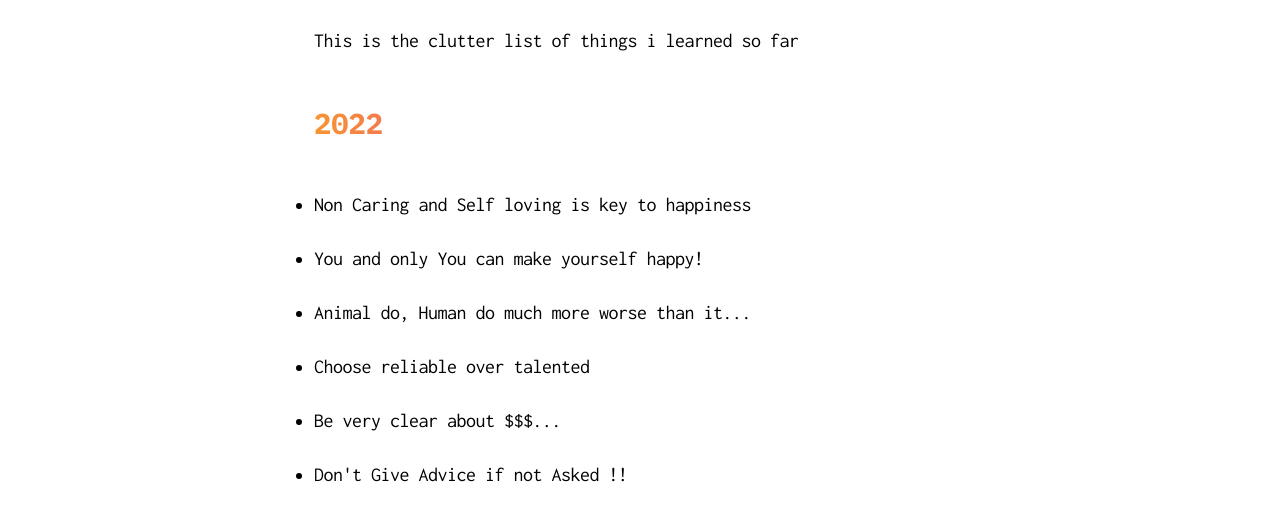
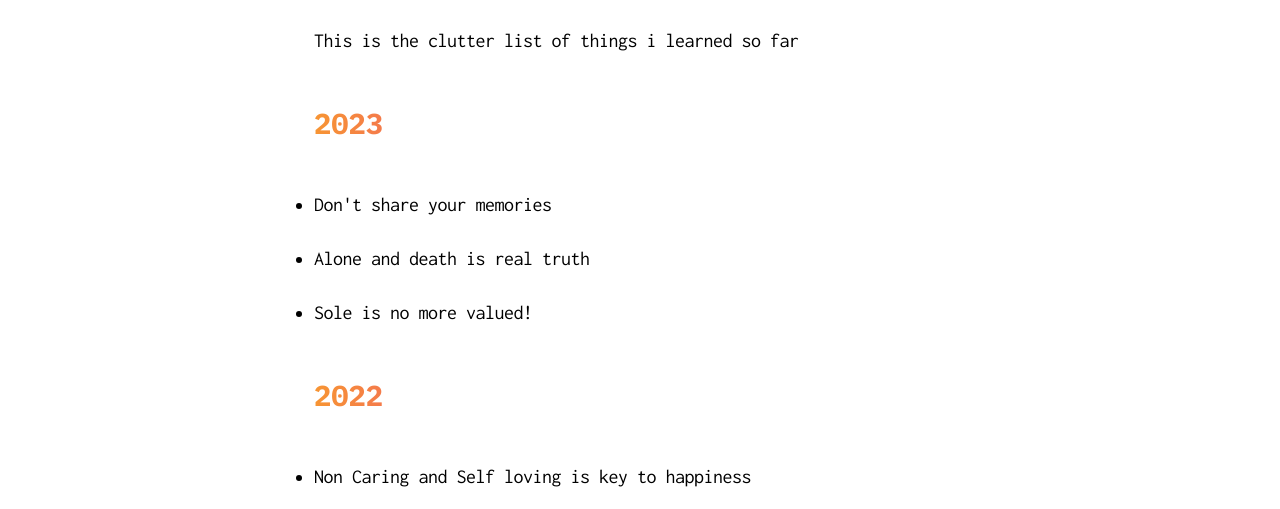
Before and after one commit to akazyti/akazyti.github.io, an Eleventy site: page src/blog/Lifelong Learnings.md in a window 1280 px wide. Shown: the part 291-800 px from the top of the page. Built offline with nearby package versions, Linux system fonts and the light colour scheme; Eleventy itself is replaced by a stand-in of ours; files that its build step writes are made by us from their sources.

Commit message:
chore: learnings

```diff
--- a/src/blog/Lifelong Learnings.md
+++ b/src/blog/Lifelong Learnings.md
@@ -10,6 +10,12 @@ description: Things that are different in life than what is thought to us
 # Things i learned so far
 
 This is the clutter list of things i learned so far
+
+### 2023
+
+- Don't share your memories
+- Alone and death is real truth
+- Sole is no more valued!
 
 ### 2022
 - Non Caring and Self loving is key to happiness
```
